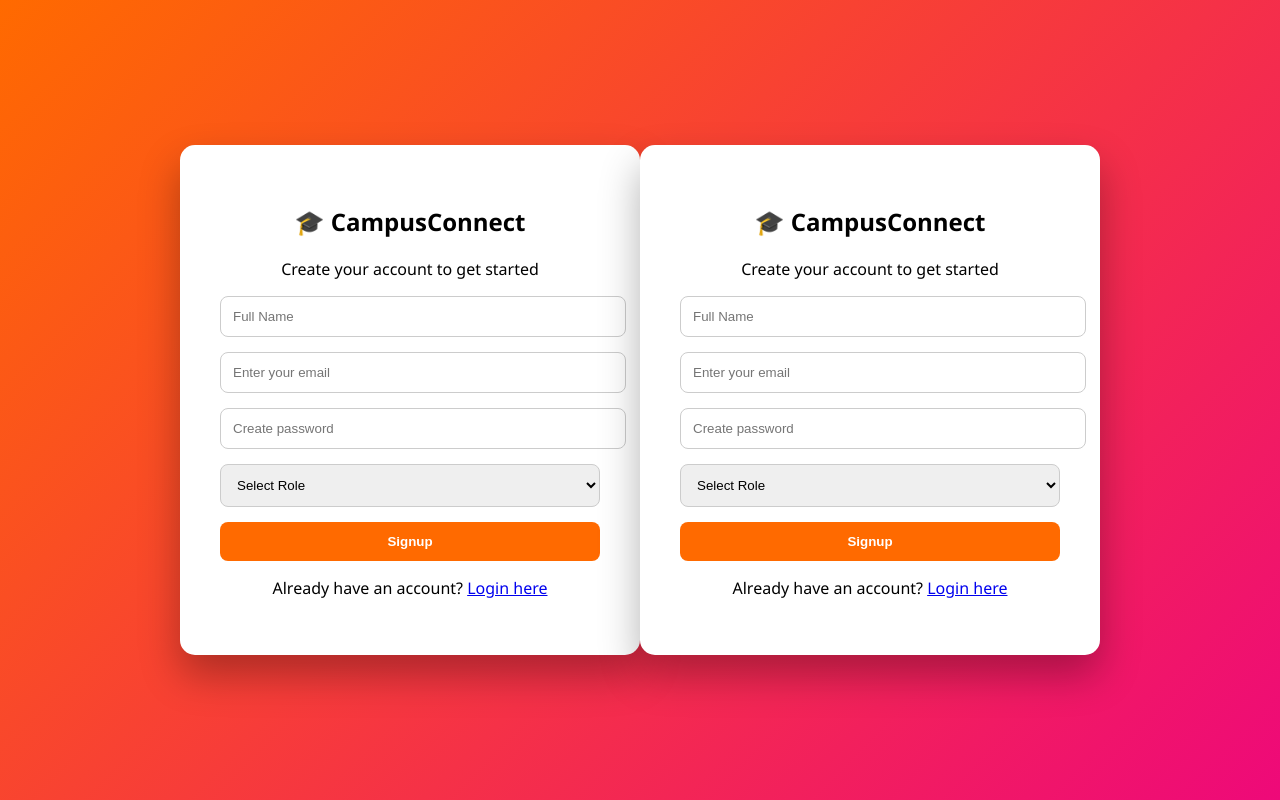
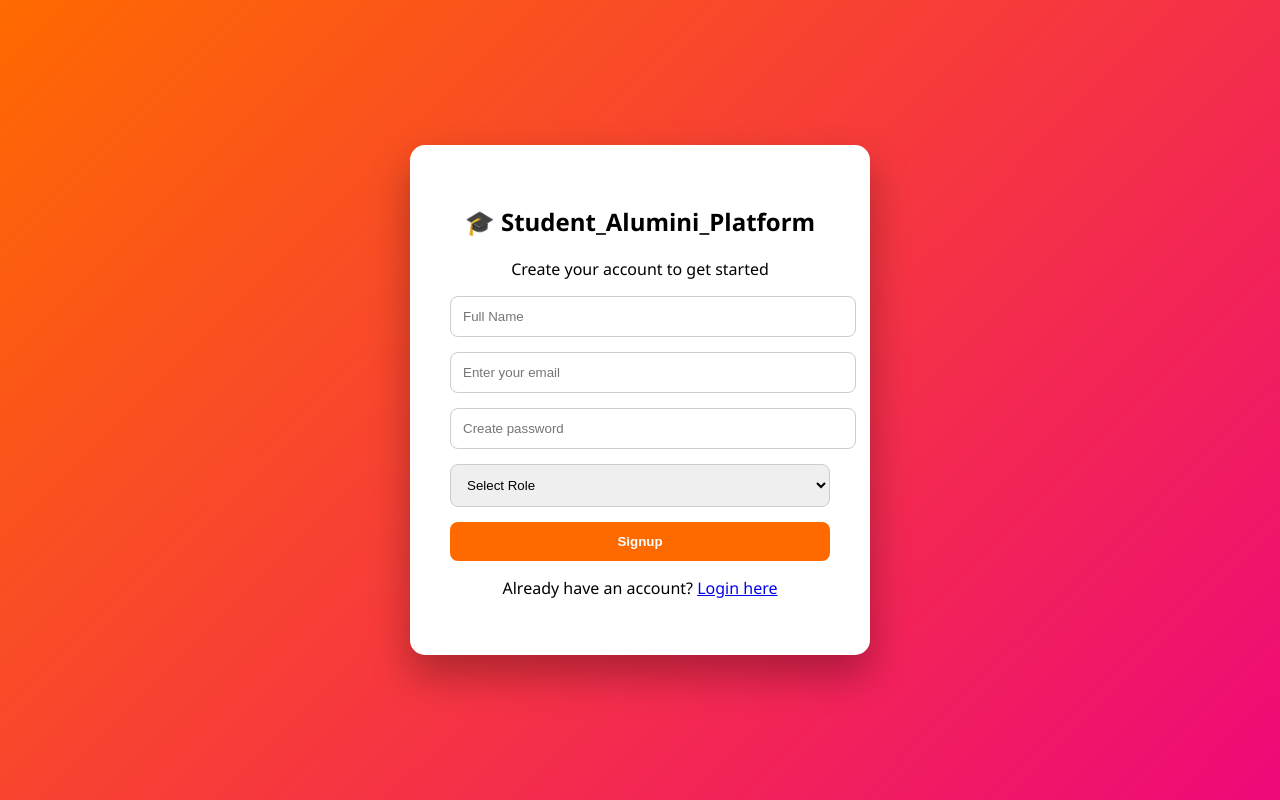
Before and after one commit to MeghanaGanesuni10/Student_alumini_project, a website: page public/signup.html in a window 1280 px wide. Drawn offline with Linux system fonts and the light colour scheme.

Commit message:
Update signup page title and heading

```diff
--- a/public/signup.html
+++ b/public/signup.html
@@ -7,7 +7,7 @@
 <body class="auth-page">
 
 <div class="auth-container">
-    <h2>🎓 CampusConnect</h2>
+    <h2>🎓 Student_Alumini_Platform</h2>
     <p>Create your account to get started</p>
 
     <form id="signupForm">
@@ -29,35 +29,3 @@
 
 <script src="js/auth.js"></script>
 </body>
-<!DOCTYPE html>
-<html>
-<head>
-    <title>Signup - CampusConnect</title>
-    <link rel="stylesheet" href="css/style.css">
-</head>
-<body class="auth-page">
-
-<div class="auth-container">
-    <h2>🎓 CampusConnect</h2>
-    <p>Create your account to get started</p>
-
-    <form id="signupForm">
-        <input type="text" id="name" placeholder="Full Name" required>
-        <input type="email" id="email" placeholder="Enter your email" required>
-        <input type="password" id="password" placeholder="Create password" required>
-
-        <select id="role" required>
-            <option value="">Select Role</option>
-            <option value="student">Student</option>
-            <option value="alumni">Alumni</option>
-        </select>
-
-        <button type="submit" class="auth-btn">Signup</button>
-    </form>
-
-    <p>Already have an account? <a href="login.html">Login here</a></p>
-</div>
-
-<script src="js/auth.js"></script>
-</body>
-</html>
```
